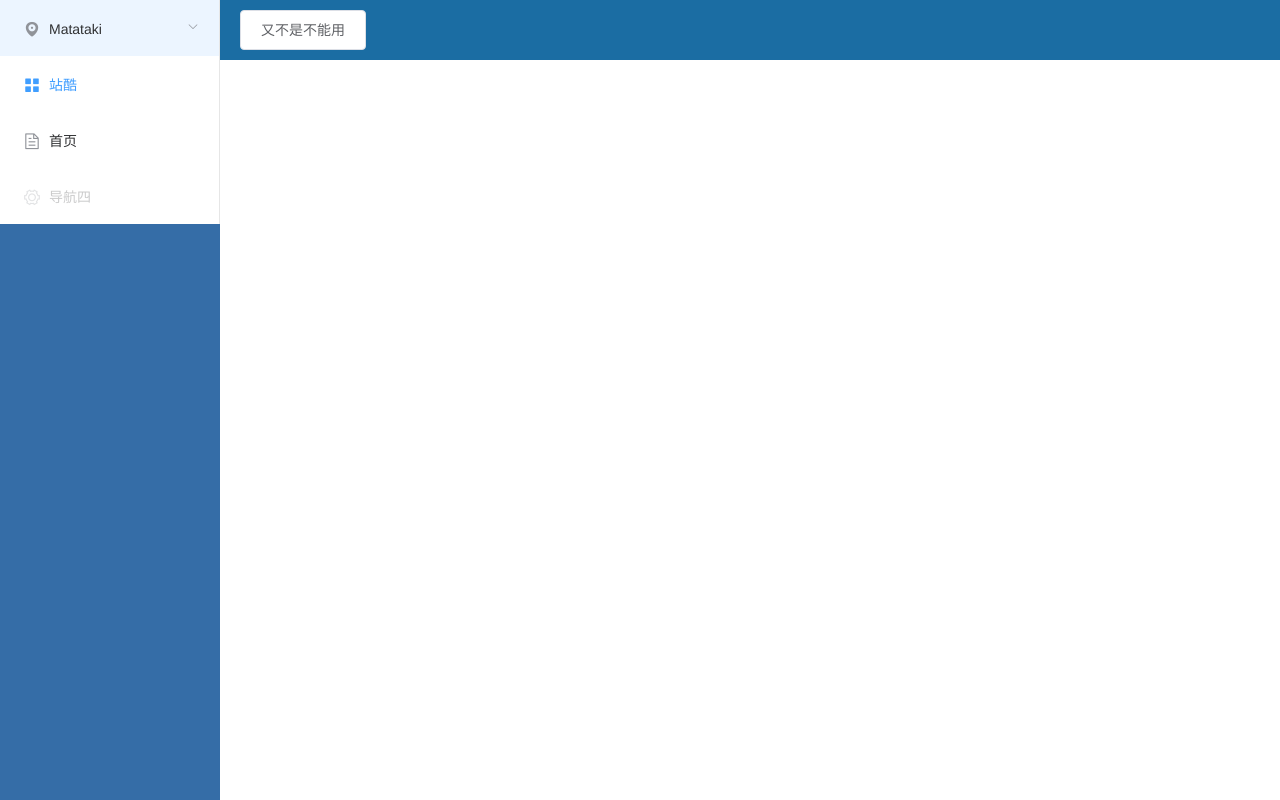
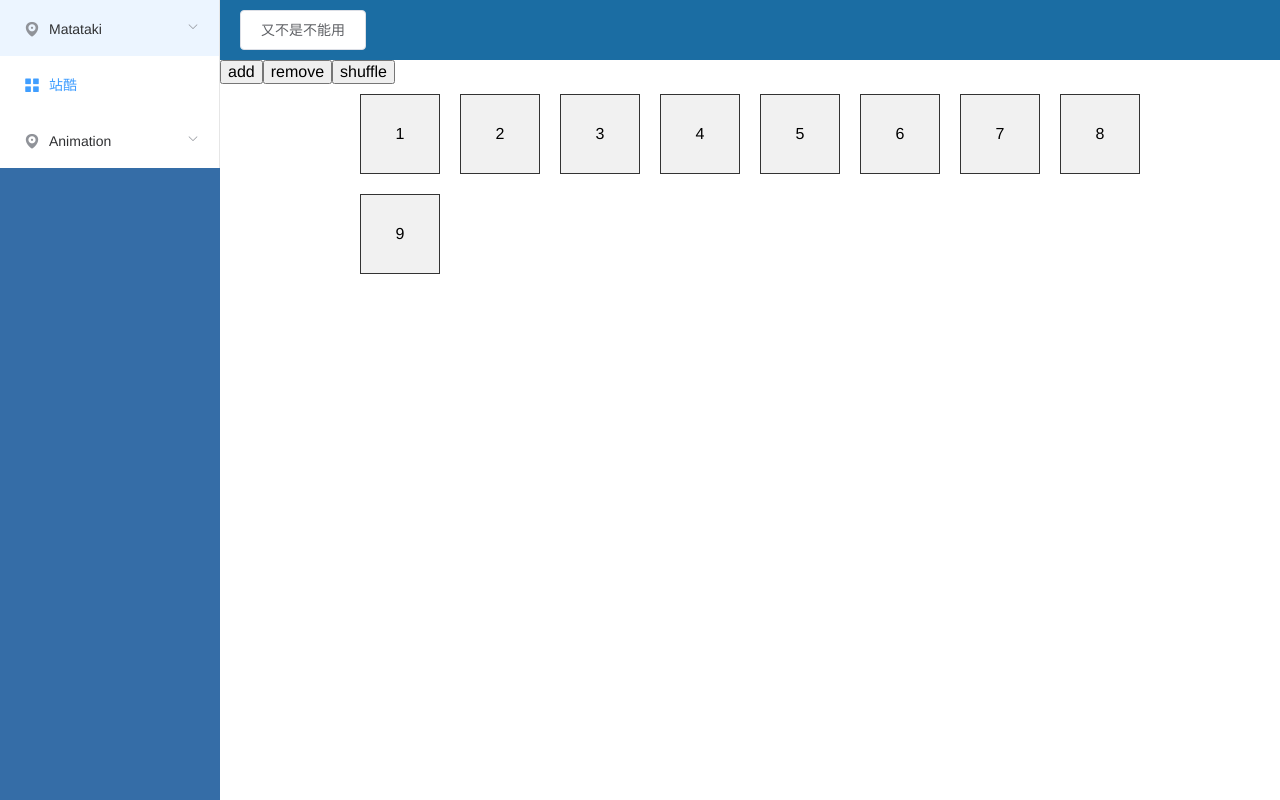
Before and after one commit to xiaotiandada/brick, a Vue app in the folder client/: page /animation/one in a window 1280 px wide. Built offline with nearby package versions, Linux system fonts and the light colour scheme.

Commit message:
列表动画

```diff
--- a/client/package.json
+++ b/client/package.json
@@ -11,6 +11,7 @@
     "axios": "0.19.0",
     "core-js": "^3.4.3",
     "element-ui": "2.13.0",
+    "lodash": "4.17.15",
     "normalize.css": "8.0.1",
     "register-service-worker": "^1.6.2",
     "vue": "^2.6.10",
--- a/client/src/router/index.ts
+++ b/client/src/router/index.ts
@@ -31,6 +31,32 @@ const routes = [
     name: "matataki-likes",
     component: () => import("../views/matataki/likes/index.vue")
   },
+  // animation
+  {
+    path: "/animation",
+    name: "animation",
+    redirect: "/animation/one"
+  },
+  {
+    path: "/animation/one",
+    name: "animation-one",
+    component: () => import("../views/animation/one.vue")
+  },
+  {
+    path: "/animation/two",
+    name: "animation-two",
+    component: () => import("../views/animation/two.vue")
+  },
+  {
+    path: "/animation/three",
+    name: "animation-three",
+    component: () => import("../views/animation/three.vue")
+  },
+  {
+    path: "/animation/four",
+    name: "animation-four",
+    component: () => import("../views/animation/four.vue")
+  },
   {
     path: "/about",
     name: "about",
--- /dev/null
+++ b/client/src/views/animation/four.vue
@@ -0,0 +1,38 @@
+<template>
+  <div class="list">
+    <div
+      class="list-item"
+      v-for="item in 100"
+      :key="item"
+      :style="{ transitionDelay: item + 100 + 'ms' }"
+    >
+      {{ item }}
+    </div>
+  </div>
+</template>
+
+<style lang="less" scoped>
+// 适合一个个轮流展示的那种 bilibili style
+// 他是随机一个1-400ms的 行内 style transition-delay use js
+// 再想想
+.list {
+  width: 800px;
+  margin: 0 auto;
+  display: flex;
+  flex-wrap: wrap;
+  &-item {
+    width: 180px;
+    height: 70px;
+    background: #f1f1f1;
+    border: 1px solid #333;
+    margin: 10px;
+    display: flex;
+    align-items: center;
+    justify-content: center;
+    box-sizing: border-box;
+    zoom: 1;
+    transition: 0.3s;
+    opacity: 1;
+  }
+}
+</style>
--- /dev/null
+++ b/client/src/views/animation/one.vue
@@ -0,0 +1,71 @@
+<template>
+  <div>
+    <button @click="add">add</button>
+    <button @click="remove">remove</button>
+    <button @click="shuffle">shuffle</button>
+    <transition-group tag="div" class="list" name="list">
+      <div class="list-item" v-for="item in list" :key="item">{{ item }}</div>
+    </transition-group>
+  </div>
+</template>
+
+<script>
+import shuffle from "lodash/shuffle";
+export default {
+  data() {
+    return {
+      list: [1, 2, 3, 4, 5, 6, 7, 8, 9],
+      nextNum: 10
+    };
+  },
+  methods: {
+    randomIndex() {
+      return Math.floor(Math.random() * this.list.length);
+    },
+    add() {
+      this.list.splice(this.randomIndex(), 0, this.nextNum++);
+    },
+    remove() {
+      this.list.splice(this.randomIndex(), 1);
+    },
+    shuffle() {
+      this.list = shuffle(this.list);
+    }
+  }
+};
+</script>
+
+<style lang="less" scoped>
+// vue 官方例子 transition-group
+.list {
+  width: 800px;
+  margin: 0 auto;
+  display: flex;
+  flex-wrap: wrap;
+  &-item {
+    width: 80px;
+    height: 80px;
+    background: #f1f1f1;
+    border: 1px solid #333;
+    margin: 10px;
+    display: flex;
+    align-items: center;
+    justify-content: center;
+    box-sizing: border-box;
+  }
+}
+
+.list-enter-active,
+.list-leave-active {
+  transition: all 1s;
+}
+
+.list-enter,
+.list-leave-to {
+  opacity: 0;
+  transform: translateY(30px);
+}
+.list-move {
+  transition: transform 1s;
+}
+</style>
--- /dev/null
+++ b/client/src/views/animation/three.vue
@@ -0,0 +1,46 @@
+<template>
+  <div class="list">
+    <div
+      class="list-item"
+      v-for="item in 100"
+      :key="item"
+      :style="{ animationDelay: item * 0.1 + 's' }"
+    >
+      {{ item }}
+    </div>
+  </div>
+</template>
+
+<style lang="less" scoped>
+// 适合一个个轮流展示的那种 js style
+.list {
+  width: 800px;
+  margin: 0 auto;
+  display: flex;
+  flex-wrap: wrap;
+  &-item {
+    width: 80px;
+    height: 80px;
+    background: #f1f1f1;
+    border: 1px solid #333;
+    margin: 10px;
+    display: flex;
+    align-items: center;
+    justify-content: center;
+    box-sizing: border-box;
+    animation: 0.3s ease-in-out top forwards;
+    opacity: 0;
+  }
+}
+
+@keyframes top {
+  0% {
+    transform: translateY(-10px);
+    opacity: 0;
+  }
+  100% {
+    transform: translateY(0px);
+    opacity: 1;
+  }
+}
+</style>
--- /dev/null
+++ b/client/src/views/animation/two.vue
@@ -0,0 +1,47 @@
+<template>
+  <div class="list">
+    <div class="list-item" v-for="item in 100" :key="item">{{ item }}</div>
+  </div>
+</template>
+
+<style lang="less" scoped>
+// 适合一个个轮流展示的那种 css style
+.list {
+  width: 800px;
+  margin: 0 auto;
+  display: flex;
+  flex-wrap: wrap;
+  &-item {
+    width: 80px;
+    height: 80px;
+    background: #f1f1f1;
+    border: 1px solid #333;
+    margin: 10px;
+    display: flex;
+    align-items: center;
+    justify-content: center;
+    box-sizing: border-box;
+    animation: 0.3s ease-in-out top forwards;
+    opacity: 0;
+  }
+}
+
+@keyframes top {
+  0% {
+    transform: translateY(-10px);
+    opacity: 0;
+  }
+  100% {
+    transform: translateY(0px);
+    opacity: 1;
+  }
+}
+
+.loop(@n) when (@n > 0) {
+  .list-item:nth-of-type(@{n}) {
+    animation-delay: (@n * 0.1s);
+  }
+  .loop(@n - 1);
+}
+.loop(100);
+</style>
--- a/client/src/views/layout.vue
+++ b/client/src/views/layout.vue
@@ -34,14 +34,23 @@
           <i class="el-icon-menu"></i>
           <span slot="title">站酷</span>
         </el-menu-item>
-        <el-menu-item index="3" route="/">
-          <i class="el-icon-document"></i>
-          <span slot="title">首页</span>
-        </el-menu-item>
-        <el-menu-item index="4" disabled>
-          <i class="el-icon-setting"></i>
-          <span slot="title">导航四</span>
-        </el-menu-item>
+        <el-submenu index="3">
+          <template slot="title">
+            <i class="el-icon-location"></i>
+            <span>Animation</span>
+          </template>
+          <el-menu-item-group>
+            <template slot="title">分组一</template>
+            <el-menu-item route="/animation/one" index="3-1">One</el-menu-item>
+            <el-menu-item route="/animation/two" index="3-2">Two</el-menu-item>
+            <el-menu-item route="/animation/three" index="3-2"
+              >Three</el-menu-item
+            >
+            <el-menu-item route="/animation/four" index="3-2"
+              >Four</el-menu-item
+            >
+          </el-menu-item-group>
+        </el-submenu>
       </el-menu>
     </div>
     <div class="main" :class="sidebar && 'open'">
```
Also changed, not shown: 1 other file (tests, documents, lock files or other folders).
